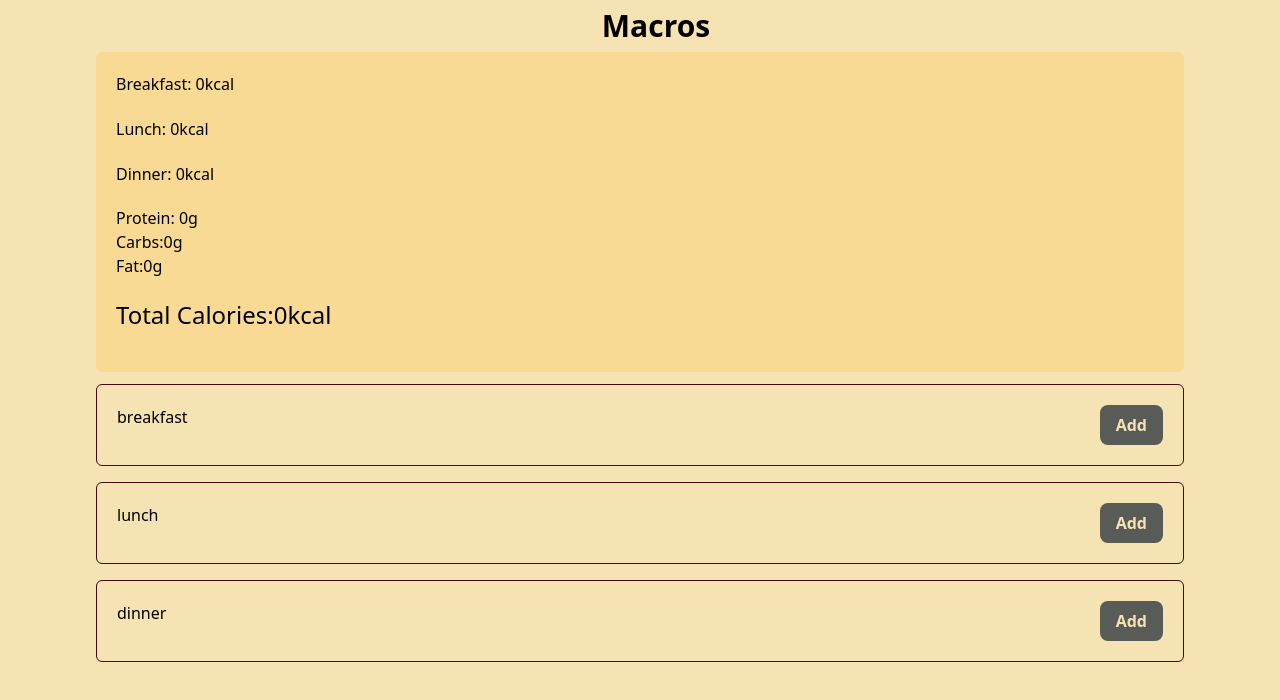
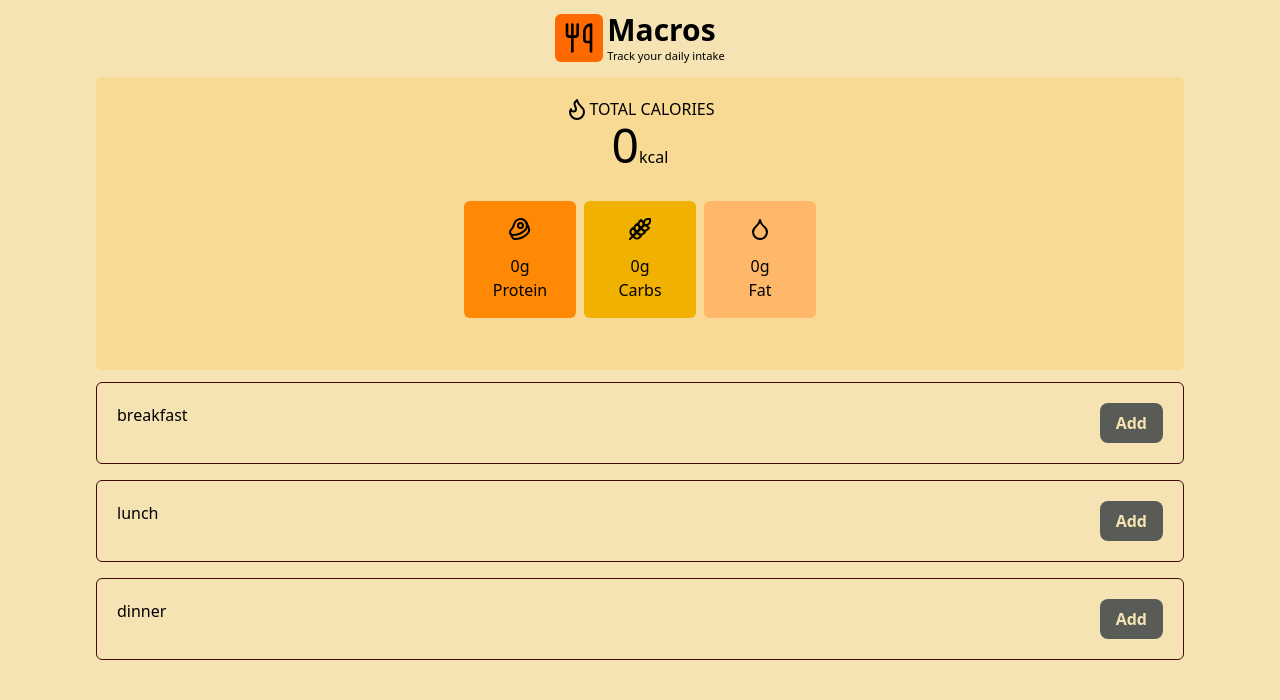
Before and after one commit to Gina-bun/Macros-GH, a React (Vite) app: page / in a window 1280 px wide. Shown: the top 700 px of the page. Built offline with nearby package versions, Linux system fonts and the light colour scheme.

Commit message:
style: add styles for logo and nutrition summary display

```diff
--- a/package.json
+++ b/package.json
@@ -10,7 +10,9 @@
     "preview": "vite preview"
   },
   "dependencies": {
+    "@heroicons/react": "^2.2.0",
     "@tailwindcss/vite": "^4.1.18",
+    "lucide-react": "^0.562.0",
     "react": "^19.2.0",
     "react-dom": "^19.2.0",
     "react-router-dom": "^7.10.1",
--- a/src/components/layout/NutritionSummary.jsx
+++ b/src/components/layout/NutritionSummary.jsx
@@ -1,25 +1,48 @@
+import { Flame } from "lucide-react";
+import {Beef} from "lucide-react"
+import { Wheat } from "lucide-react";
+import { Droplet } from "lucide-react";
+
 export function NutrtionSummary({
   totalCalories,
-    breakfastCalories,
-    lunchCalories,
-    dinnerCalories,
   totalProtein,
   totalCarbs,
-    totalFat
-}){
+  totalFat,
+}) {
   return (
-        <>
-         <div className="meal-banner grid bg-[#fcc250]/30 py-5 px-5 w-[85vw] h-[40vh] rounded-md m-auto">
-            <p>Breakfast: {breakfastCalories}kcal </p>
-            <p>Lunch: {lunchCalories}kcal</p>
-            <p>Dinner: {dinnerCalories}kcal</p>
     <div>
-                <p>Protein: {totalProtein}g</p>
-                <p>Carbs:{totalCarbs}g</p>
-                <p>Fat:{totalFat}g</p>
+      <div className="meal-banner grid bg-[#fcc250]/30 py-5 px-5 w-[85vw] h-fit rounded-md m-auto">
+        <div className="total-calories m-auto">
+          <div className="flex">
+            <Flame />
+            <p className="uppercase">total calories</p>
           </div>
-            <h1 className="text-2xl">Total Calories:{totalCalories}kcal</h1>
+          <div className="flex justify-center items-end">
+            <h1 className="text-5xl text-center">{totalCalories}</h1>
+            <p>kcal</p>
           </div>
-        </>
-    )
+        </div>
+
+        <div className="flex macros gap-2 justify-center py-8">
+          <div className="bg-orange-400">
+            <Beef/>
+            <p>{totalProtein}g</p>
+            <p>Protein</p>
+          </div>
+
+          <div className="bg-yellow-500">
+            <Wheat/>
+            <p>{totalCarbs}g</p>
+            <p>Carbs</p>
+          </div>
+
+          <div className="bg-orange-300">
+            <Droplet/>
+            <p>{totalFat}g</p>
+            <p>Fat</p>
+          </div>
+        </div>
+      </div>
+    </div>
+  );
 }
--- a/src/index.css
+++ b/src/index.css
@@ -3,3 +3,16 @@
 body{
   background-color: #f6e3b3;
 }
+
+.macros div{
+  padding: 1em;
+  border-radius: 6px;
+  min-width: 112px;
+ display: flex;
+ flex-direction: column;
+  align-items: center;
+}
+
+.macros p:nth-of-type(1){
+  padding-top: .8em;
+}
--- a/src/pages/Home.jsx
+++ b/src/pages/Home.jsx
@@ -1,5 +1,7 @@
 import { MealSelect } from "../components/common/MealSelect";
 import { NutrtionSummary } from "../components/layout/NutritionSummary";
+import { Utensils } from "lucide-react";
+
 
 export function Home({
   meals,
@@ -9,15 +11,19 @@ export function Home({
   dinnerCalories,
   totalProtein,
   totalCarbs,
-  totalFat
+  totalFat,
 }) {
+  return (
+    <div className="flex flex-col">
+      <div className="flex items-center justify-center py-3">
+        <Utensils className="w-12 h-12  rounded-md bg-orange-500 p-2" />
+        <div className="pl-1">
+            <h1 className="font-bold text-3xl text-left">Macros</h1>
+            <p className="text-[0.7em]">Track your daily intake</p>
+        </div>
 
+      </div>
 
-
-
-  return (
-    <div className="grid">
-      <h1 className="p-2 font-bold pl-10 text-3xl text-center">Macros</h1>
       {/* Nutrition summary banner */}
       <NutrtionSummary
         totalCalories={totalCalories}
@@ -30,21 +36,10 @@ export function Home({
       />
       {/* Meal select sectiom */}
       <div className="meal-plan flex flex-col gap-4 py-3 m-auto">
-          <MealSelect
-          mealCategory="breakfast"
-          meals={meals}
-           />
-          <MealSelect
-          mealCategory="lunch"
-          meals={meals}
-          />
-          <MealSelect
-          mealCategory="dinner"
-          meals={meals}
-          />
+        <MealSelect mealCategory="breakfast" meals={meals} />
+        <MealSelect mealCategory="lunch" meals={meals} />
+        <MealSelect mealCategory="dinner" meals={meals} />
       </div>
-
-
     </div>
   );
 }
```
Also changed, not shown: 1 other file (tests, documents, lock files or other folders). Lines whose indentation alone changed are shown as unchanged.
